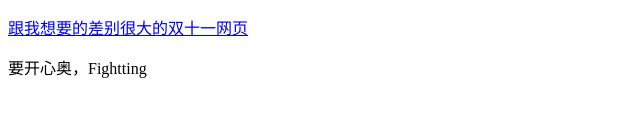
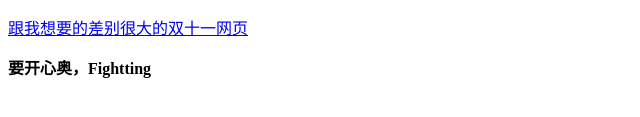
Before and after one commit to LittleFeii/For-LXM, a plain HTML site: page index.html in a window 1280 px wide. Shown: the part 291-408 px from the top of the page, 0-640 px from the left. Drawn offline with Linux system fonts and the light colour scheme.

Commit message:
Update index.html

```diff
--- a/index.html
+++ b/index.html
@@ -27,7 +27,7 @@
    <a href="http://for-lxm.top/qixi.html">点击查看七夕礼物</a>
 	<p><a href="http://for-lxm.top/zhongqiu.html">点击查看这草率的中秋祝愿</a>  </p>
 	<p><a href="http://for-lxm.top/shuangshiyi.html">跟我想要的差别很大的双十一网页</a>  </p>
-	<p>要开心奥，Fightting</p>
+	<p><b>要开心奥，Fightting</b></p>
 
 </body>
 </html>
```
